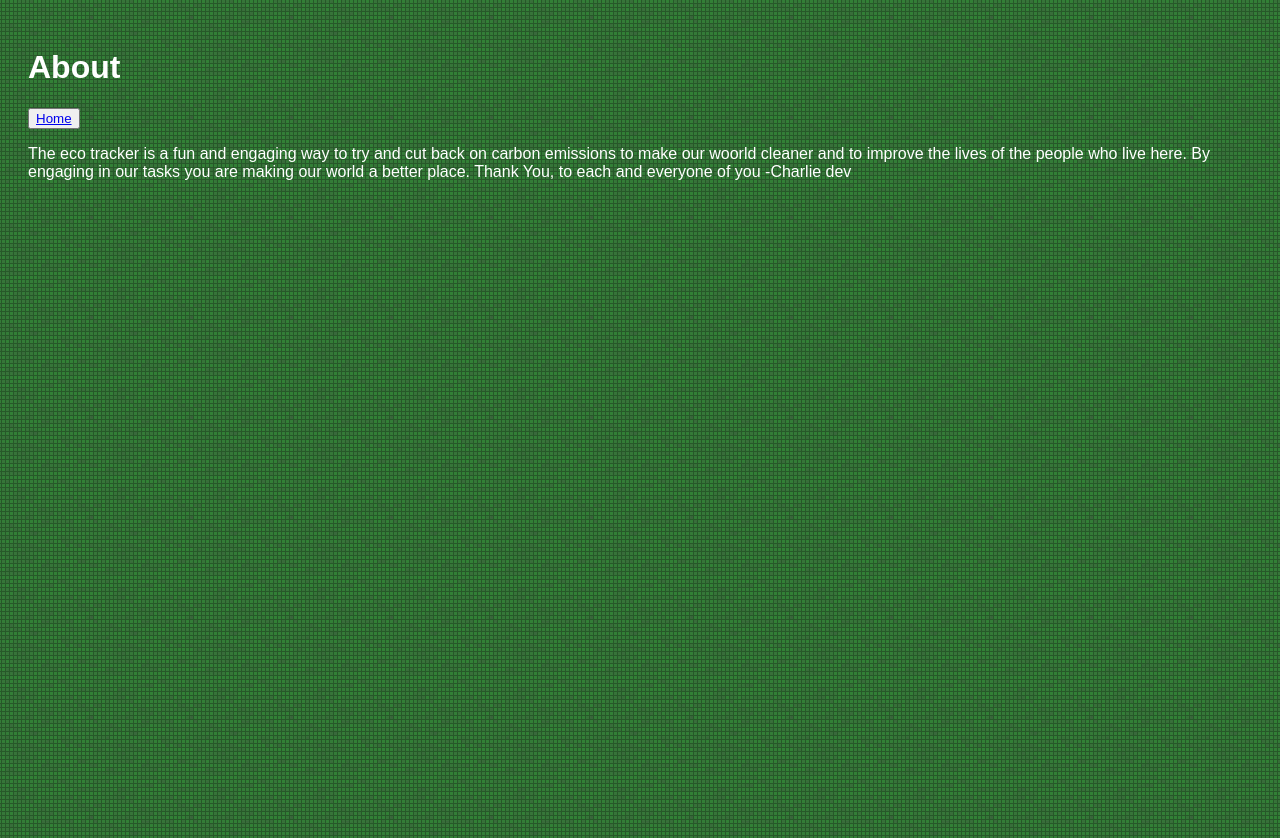
After one commit to GamerDudeBYT/Environmental-Project, a PHP site: page /about.html in a window 1280 px wide. The commit adds this page. Run offline with PHP 8.4, Linux system fonts and the light colour scheme.

Commit message:
adding about us page

```diff
--- /dev/null
+++ b/about.html
@@ -0,0 +1,27 @@
+<!DOCTYPE html>
+<html lang="en">
+
+<head>
+	<title>Eco Tracker: About us </title>
+	<link rel="stylesheet" href="style.css">
+</head>
+
+<body>
+	<header>
+		<h1>About</h1>
+		<button><a href="index.html">Home</a></button>
+	</header>
+	<main>
+		<p>
+			The eco tracker is a fun and engaging way to try and cut back on carbon emissions to make our woorld
+			cleaner and to improve the lives of the people who live here.
+			By engaging in our tasks you are making our world a better place.
+			Thank You, to each and everyone of you
+			-Charlie dev
+		</p>
+
+
+	</main>
+</body>
+
+</html>
--- a/index.html
+++ b/index.html
@@ -11,6 +11,7 @@
 <body>
 	<header>
 		<h1>Eco Tracker</h1>
+		<button><a href="about.html">About Us</a></button>
 	</header>
 
 	<main>
--- a/style.css
+++ b/style.css
@@ -5,6 +5,7 @@
 	--task_hard: #e53935;
 	--bg_color: #388e3c;
 	--text_color: #ffffff;
+	--border_radius: 5px;
 }
 
 /* Ensure the entire body and html elements take up the full height of the viewport */
@@ -34,6 +35,8 @@ h2 {
 /* Button colors with adjusted background and text colors for good contrast */
 .task_easy.border {
 	outline: 2px solid var(--task_easy);
+	padding: 3px;
+	border-radius: var(--border_radius);
 }
 
 .task_easy.text {
@@ -60,7 +63,7 @@ h2 {
 .inset-container {
 	padding: 3px 10px;
 	border: 3px inset rgb(24, 171, 34);
-	border-radius: 5px;
+	border-radius: var(--border_radius);
 	background-image: url("file:///C:/Users/004215/AppData/Local/Temp/1125807%20(1).jpg");
 }
 
@@ -72,7 +75,7 @@ h2 {
 	background-color: #006400;
 	color: #ffffff;
 	border: 2px solid #004d00;
-	border-radius: 5px;
+	border-radius: var(--border_radius);
 	text-align: center;
 	text-decoration: none;
 	font-size: 16px;
```
